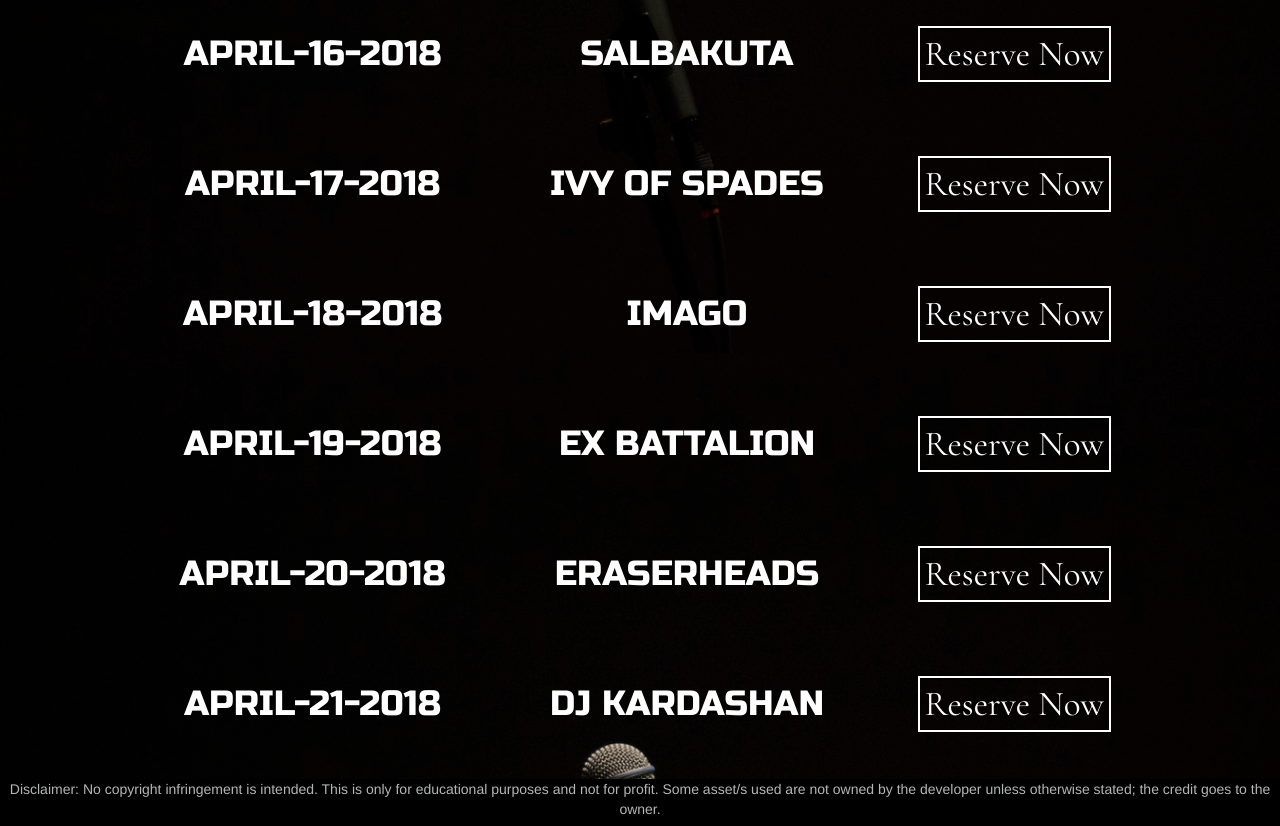
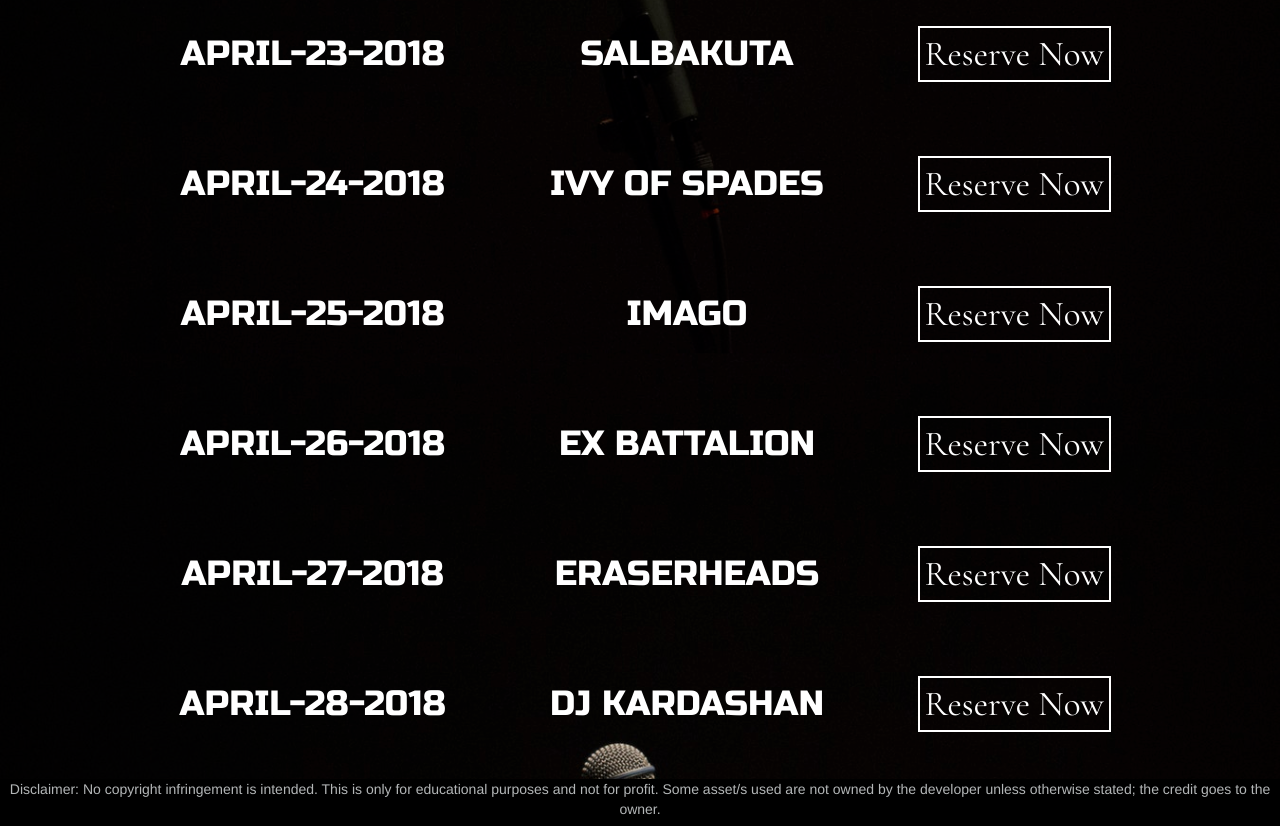
Before and after one commit to michaelallenmateo/capstone-1, a plain HTML site: page events.html in a window 1280 px wide. Shown: the part 500-1326 px from the top of the page. Drawn offline with nearby package versions, Linux system fonts and the light colour scheme; a web font is replaced by a local one.

Commit message:
Capstone-1 9th commit

```diff
--- a/assets/js/countdown.js
+++ b/assets/js/countdown.js
@@ -1,6 +1,6 @@
 function makeTimer() {
 
-			var endTime = new Date("16 April 2018 18:00:00");
+			var endTime = new Date("23 April 2018 18:00:00");
 			endTime = (Date.parse(endTime) / 1000);
 
 			var now = new Date();
--- a/events.html
+++ b/events.html
@@ -55,32 +55,32 @@
 
       <table>
             <tr>
-                <td>APRIL-16-2018</td>
+                <td>APRIL-23-2018</td>
                 <td>SALBAKUTA</td>
                 <td class="events"><a href="reservation.html">Reserve Now</a></td>
             </tr>
             <tr>
-                <td>APRIL-17-2018</td>
+                <td>APRIL-24-2018</td>
                 <td>IVY OF SPADES</td>
                 <td class="events"><a href="reservation.html">Reserve Now</a></td>
             </tr>
             <tr>
-                <td>APRIL-18-2018</td>
+                <td>APRIL-25-2018</td>
                 <td>IMAGO</td>
                 <td class="events"><a href="reservation.html">Reserve Now</a></td>
             </tr>
             <tr>
-                <td>APRIL-19-2018</td>
+                <td>APRIL-26-2018</td>
                 <td>EX BATTALION</td>
                 <td class="events"><a href="reservation.html">Reserve Now</a></td>
             </tr>
             <tr>
-                <td>APRIL-20-2018</td>
+                <td>APRIL-27-2018</td>
                 <td>ERASERHEADS</td>
                 <td class="events"><a href="reservation.html">Reserve Now</a></td>
             </tr>
             <tr>
-                <td>APRIL-21-2018</td>
+                <td>APRIL-28-2018</td>
                 <td>DJ KARDASHAN</td>
                 <td class="events"><a href="reservation.html">Reserve Now</a></td>
             </tr>
```
